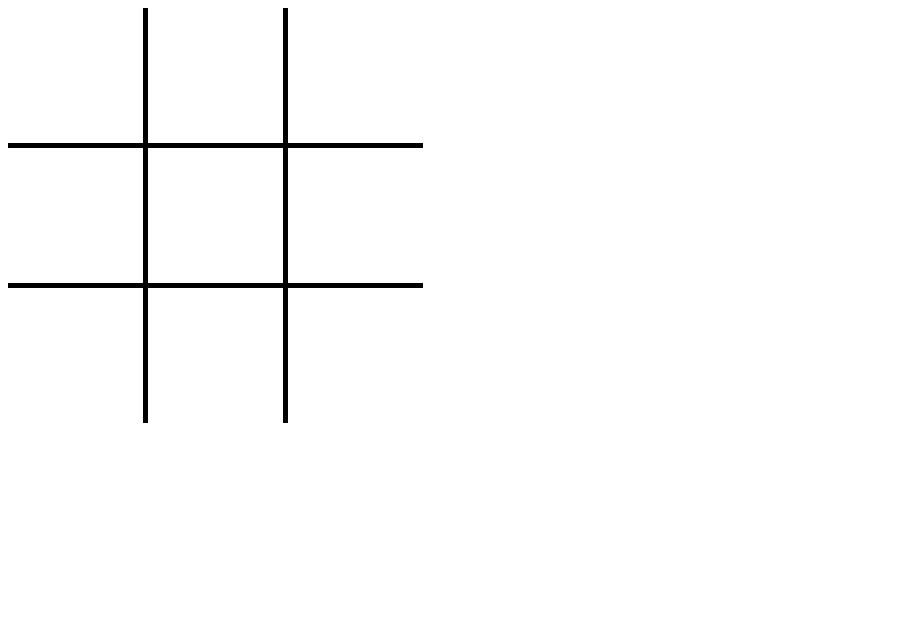
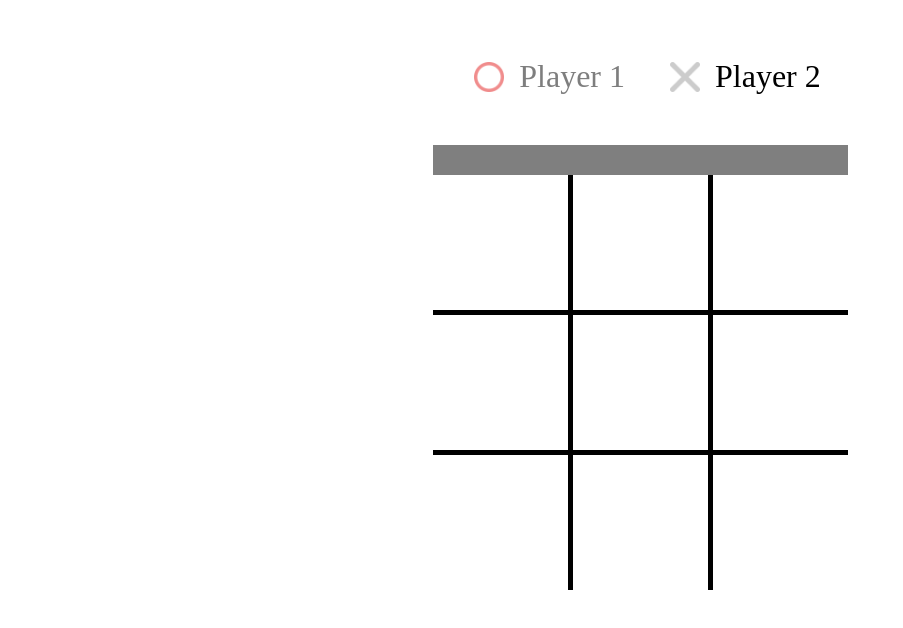
Before and after one commit to mschwienbacher/tictactoe, a plain HTML site: page index.html in a window 1280 px wide. Shown: the whole page, without its empty margins (0-903 px from the left). Drawn offline with Linux system fonts and the light colour scheme.

Commit message:
Player Panel

```diff
--- a/index.html
+++ b/index.html
@@ -6,7 +6,18 @@
         <title>Tic Tac Toe</title>
     </head>
     <body>
+        <div class="player-panel">
+            <div class="player-inactive" id="player-1">
+                <img src="./img/circle.png" width="80" height="80" />Player 1
+            </div>
+            <div id="player-2">
+                <img src="./img/x.png" width="80" height="80" />Player 2
+            </div>
+        </div>
         <table>
+                <div class="horizontal-line" style="top:200px;"></div>
+                <div class="horizontal-line" style="top:300px;"></div>
+                <div class="horizontal-line" style="top:400px;"></div>
             <tr>
                 <td onclick="fillShape(0)">
                     <img id="circle-0" src="./img/circle.png" width="80" height="80" class="shape d-none" />
--- a/script.js
+++ b/script.js
@@ -2,15 +2,21 @@ let fields = [];
 let currentShape = "cross";
 
 function fillShape(id) {
+    if(!fields[id]) {
         if(currentShape == "cross") {
                 currentShape = "circle";
+                document.getElementById("player-1").classList.remove("player-inactive");
+                document.getElementById("player-2").classList.add("player-inactive");
             } else {
                 currentShape = "cross";
+                document.getElementById("player-2").classList.remove("player-inactive");
+                document.getElementById("player-1").classList.add("player-inactive");
             }
 
             fields[id] = currentShape;
             draw();
             checkForWin();
+        }
 }
 
 function draw() {
@@ -63,6 +69,7 @@ function checkForWin() {
 
     if(winner) {
         console.log("GEWONNEN: ", winner);
+
     }
 
 }
--- a/style.css
+++ b/style.css
@@ -1,8 +1,45 @@
+body {
+    display: flex;
+    justify-content: center;
+    align-items: center;
+    flex-direction: column;
+}
+
+.player-panel {
+    display: flex;
+    font-size: 32px;
+    justify-content: center;
+    margin:50px 0;
+}
+
+.player-inactive {
+    opacity: 0.5;
+}
+
+.player-panel div {
+    display: flex;
+    align-items: center;
+    margin:0 15px;
+}
+
+.player-panel img {
+    width: 30px;
+    height: 30px;
+    margin:0 15px;
+}
+
+.horizontal-line {
+    height: 10px;
+    background:rgba(0, 0, 0, 0.5);
+    width: 415px;
+}
+
 table {
     border-collapse: collapse;
     border: 0;
     padding: 0;
     margin:0;
+    position: relative;
 }
 
 tr {
```
Lines whose indentation alone changed are shown as unchanged.
